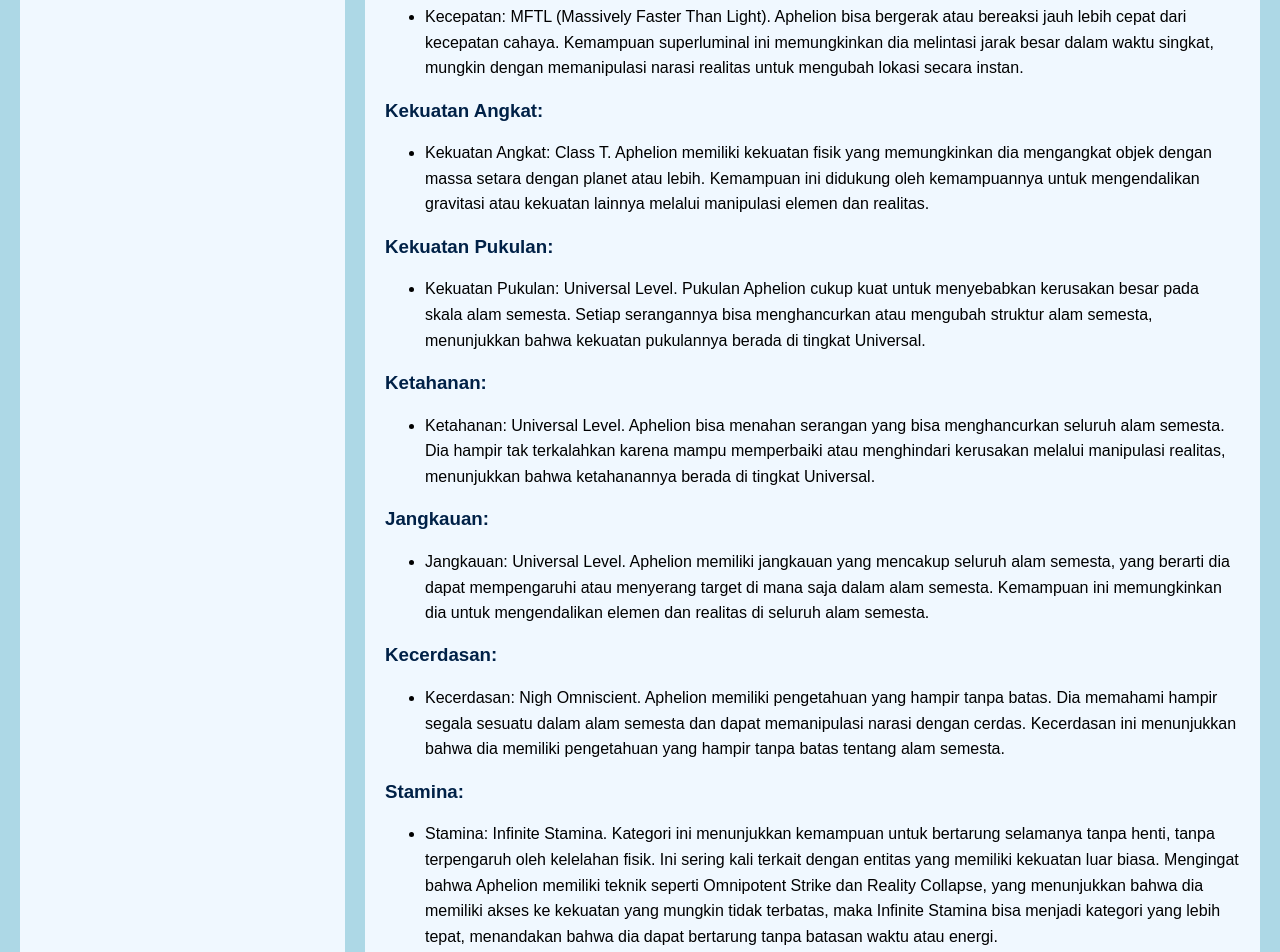
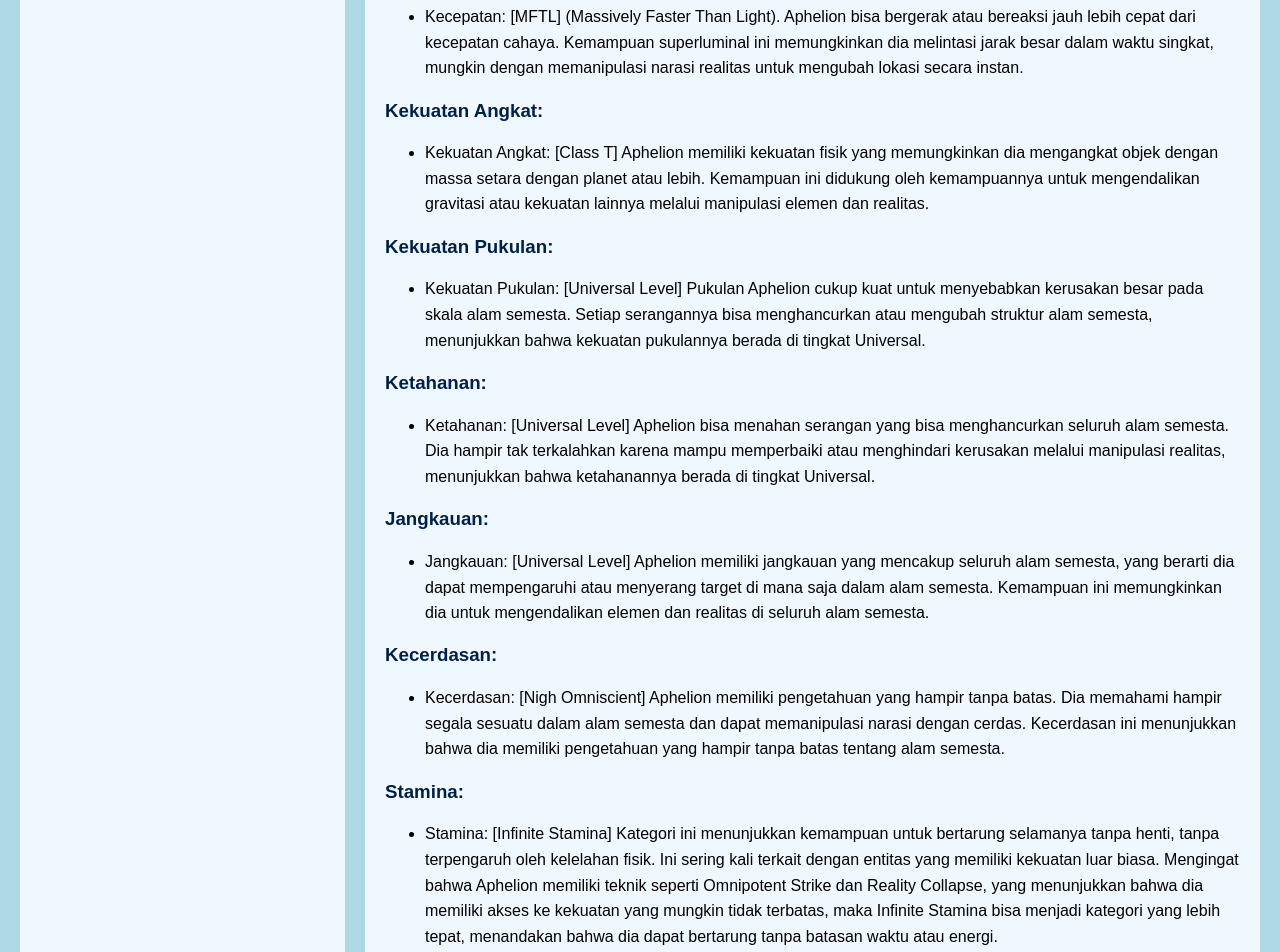
Before and after one commit to JarMaou/Alphelion, a plain HTML site: page index.html in a window 1280 px wide. Shown: the part 2759-3711 px from the top of the page. Drawn offline with Linux system fonts and the light colour scheme.

Commit message:
index.html

```diff
--- a/index.html
+++ b/index.html
@@ -307,37 +307,37 @@ Motivasi Aphelion adalah untuk mencari "akhir cerita yang tepat," di mana setiap
 
                 <h3>Kecepatan:</h3>
                 <ul>
-                    <li>Kecepatan: MFTL (Massively Faster Than Light). Aphelion bisa bergerak atau bereaksi jauh lebih cepat dari kecepatan cahaya. Kemampuan superluminal ini memungkinkan dia melintasi jarak besar dalam waktu singkat, mungkin dengan memanipulasi narasi realitas untuk mengubah lokasi secara instan.</li>
+                    <li>Kecepatan: [MFTL] (Massively Faster Than Light). Aphelion bisa bergerak atau bereaksi jauh lebih cepat dari kecepatan cahaya. Kemampuan superluminal ini memungkinkan dia melintasi jarak besar dalam waktu singkat, mungkin dengan memanipulasi narasi realitas untuk mengubah lokasi secara instan.</li>
                 </ul>
 
                 <h3>Kekuatan Angkat:</h3>
                 <ul>
-                    <li>Kekuatan Angkat: Class T. Aphelion memiliki kekuatan fisik yang memungkinkan dia mengangkat objek dengan massa setara dengan planet atau lebih. Kemampuan ini didukung oleh kemampuannya untuk mengendalikan gravitasi atau kekuatan lainnya melalui manipulasi elemen dan realitas.</li>
+                    <li>Kekuatan Angkat: [Class T] Aphelion memiliki kekuatan fisik yang memungkinkan dia mengangkat objek dengan massa setara dengan planet atau lebih. Kemampuan ini didukung oleh kemampuannya untuk mengendalikan gravitasi atau kekuatan lainnya melalui manipulasi elemen dan realitas.</li>
                 </ul>
 
                 <h3>Kekuatan Pukulan:</h3>
                 <ul>
-                    <li>Kekuatan Pukulan: Universal Level. Pukulan Aphelion cukup kuat untuk menyebabkan kerusakan besar pada skala alam semesta. Setiap serangannya bisa menghancurkan atau mengubah struktur alam semesta, menunjukkan bahwa kekuatan pukulannya berada di tingkat Universal.</li>
+                    <li>Kekuatan Pukulan: [Universal Level] Pukulan Aphelion cukup kuat untuk menyebabkan kerusakan besar pada skala alam semesta. Setiap serangannya bisa menghancurkan atau mengubah struktur alam semesta, menunjukkan bahwa kekuatan pukulannya berada di tingkat Universal.</li>
                 </ul>
 
                 <h3>Ketahanan:</h3>
                 <ul>
-                    <li>Ketahanan: Universal Level. Aphelion bisa menahan serangan yang bisa menghancurkan seluruh alam semesta. Dia hampir tak terkalahkan karena mampu memperbaiki atau menghindari kerusakan melalui manipulasi realitas, menunjukkan bahwa ketahanannya berada di tingkat Universal.</li>
+                    <li>Ketahanan: [Universal Level] Aphelion bisa menahan serangan yang bisa menghancurkan seluruh alam semesta. Dia hampir tak terkalahkan karena mampu memperbaiki atau menghindari kerusakan melalui manipulasi realitas, menunjukkan bahwa ketahanannya berada di tingkat Universal.</li>
                 </ul>
 
                 <h3>Jangkauan:</h3>
                 <ul>
-                    <li>Jangkauan: Universal Level. Aphelion memiliki jangkauan yang mencakup seluruh alam semesta, yang berarti dia dapat mempengaruhi atau menyerang target di mana saja dalam alam semesta. Kemampuan ini memungkinkan dia untuk mengendalikan elemen dan realitas di seluruh alam semesta.</li>
+                    <li>Jangkauan: [Universal Level] Aphelion memiliki jangkauan yang mencakup seluruh alam semesta, yang berarti dia dapat mempengaruhi atau menyerang target di mana saja dalam alam semesta. Kemampuan ini memungkinkan dia untuk mengendalikan elemen dan realitas di seluruh alam semesta.</li>
                 </ul>
 
                 <h3>Kecerdasan:</h3>
                 <ul>
-                    <li>Kecerdasan: Nigh Omniscient. Aphelion memiliki pengetahuan yang hampir tanpa batas. Dia memahami hampir segala sesuatu dalam alam semesta dan dapat memanipulasi narasi dengan cerdas. Kecerdasan ini menunjukkan bahwa dia memiliki pengetahuan yang hampir tanpa batas tentang alam semesta.</li>
+                    <li>Kecerdasan: [Nigh Omniscient] Aphelion memiliki pengetahuan yang hampir tanpa batas. Dia memahami hampir segala sesuatu dalam alam semesta dan dapat memanipulasi narasi dengan cerdas. Kecerdasan ini menunjukkan bahwa dia memiliki pengetahuan yang hampir tanpa batas tentang alam semesta.</li>
                 </ul>
 
                 <h3>Stamina:</h3>
                 <ul>
-                    <li>Stamina: Infinite Stamina. Kategori ini menunjukkan kemampuan untuk bertarung selamanya tanpa henti, tanpa terpengaruh oleh kelelahan fisik. Ini sering kali terkait dengan entitas yang memiliki kekuatan luar biasa. Mengingat bahwa Aphelion memiliki teknik seperti Omnipotent Strike dan Reality Collapse, yang menunjukkan bahwa dia memiliki akses ke kekuatan yang mungkin tidak terbatas, maka Infinite Stamina bisa menjadi kategori yang lebih tepat, menandakan bahwa dia dapat bertarung tanpa batasan waktu atau energi.</li>
+                    <li>Stamina: [Infinite Stamina] Kategori ini menunjukkan kemampuan untuk bertarung selamanya tanpa henti, tanpa terpengaruh oleh kelelahan fisik. Ini sering kali terkait dengan entitas yang memiliki kekuatan luar biasa. Mengingat bahwa Aphelion memiliki teknik seperti Omnipotent Strike dan Reality Collapse, yang menunjukkan bahwa dia memiliki akses ke kekuatan yang mungkin tidak terbatas, maka Infinite Stamina bisa menjadi kategori yang lebih tepat, menandakan bahwa dia dapat bertarung tanpa batasan waktu atau energi.</li>
                 </ul>
 
                 <h3>Serangan/Teknik Terkemuka:</h3>
```
